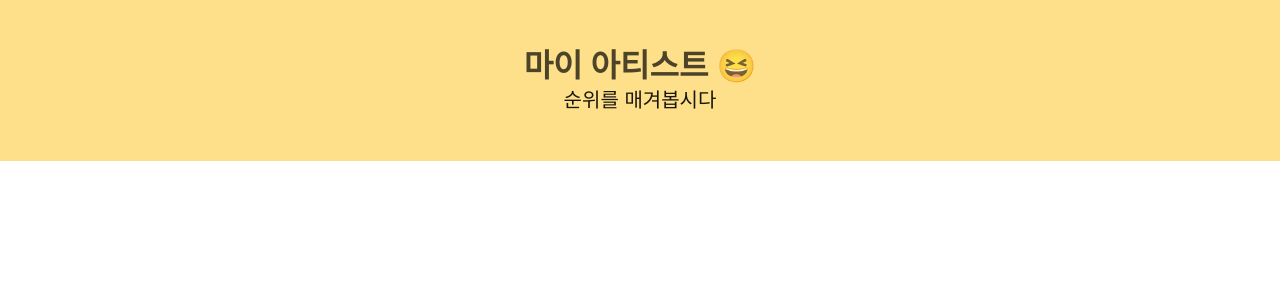
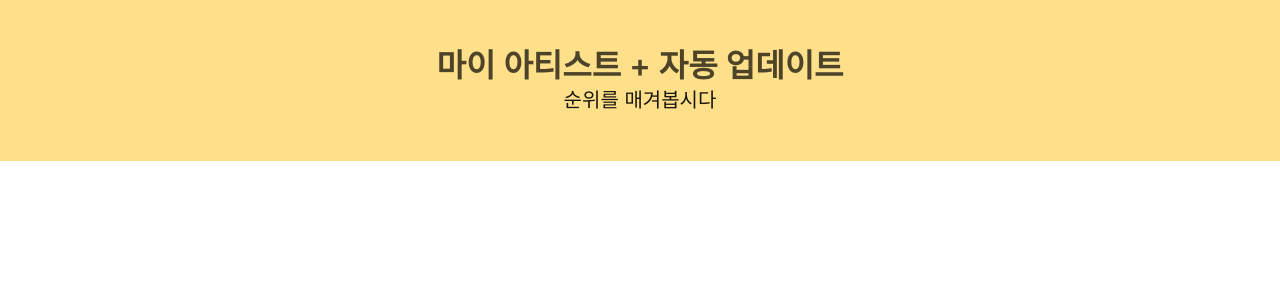
Before and after one commit to franz8410/moviestar, a Flask app: page / in a window 1280 px wide. Shown: the top 300 px of the page. Run offline with Flask 2, Linux system fonts and the light colour scheme; data that the repository does not hold is empty; some libraries are stand-ins or nearby versions.

Commit message:
푸시 테스트

```diff
--- a/templates/index.html
+++ b/templates/index.html
@@ -148,7 +148,7 @@
             <div class="hero-body">
                 <div class="container center">
                     <h1 class="title">
-                        마이 아티스트 😆
+                        마이 아티스트 + 자동 업데이트
                     </h1>
                     <h2 class="subtitle">
                         순위를 매겨봅시다
```
